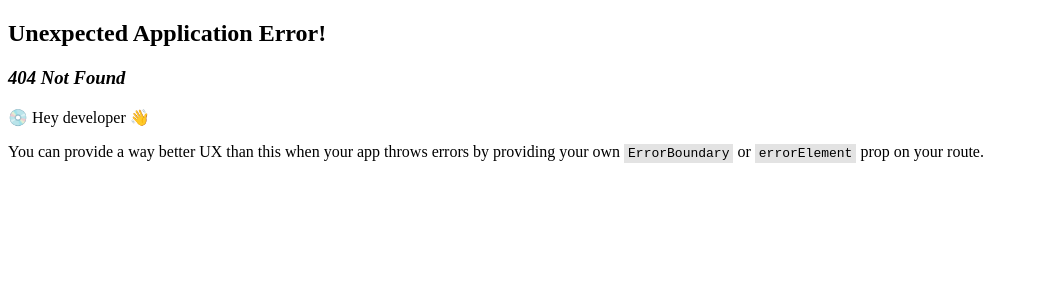
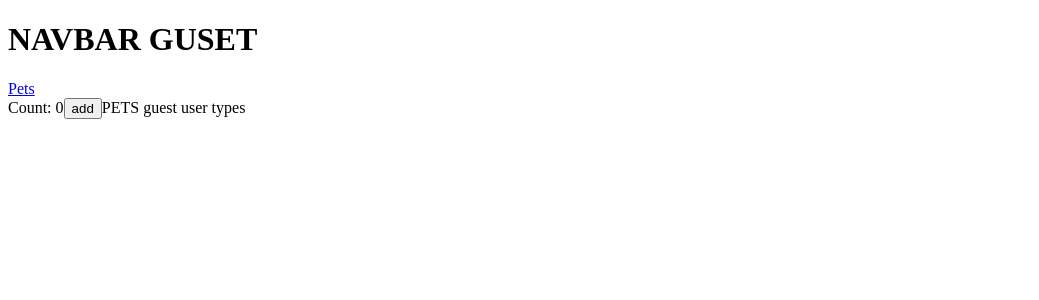
Before and after one commit to Tauri-23/AravelosPetClinic, a React (Vite) app in the folder react/: page /Pets in a window 1280 px wide. Before the commit this address had no page. Shown: the top 300 px of the page, without its empty margins (0-1039 px from the left). Built offline with nearby package versions, Linux system fonts and the light colour scheme.

Commit message:
Update
Update

```diff
--- a/react/src/router.jsx
+++ b/react/src/router.jsx
@@ -1,5 +1,8 @@
 import {createBrowserRouter} from "react-router-dom";
 import GuestDefault from "./views/Guest/default";
+import ClientDefault from "./views/Client/default";
+import GuestIndex from "./views/Guest";
+import GuestPets from "./views/Guest/pets";
 
 const router = createBrowserRouter([
     /*
@@ -12,9 +15,24 @@ const router = createBrowserRouter([
         element: <GuestDefault/>,
         children: [
             {
-
+                index: true,
+                element: <GuestIndex/>
+            },
+            {
+                path: 'Pets',
+                element: <GuestPets/>
             }
         ]
+    },
+
+    /*
+    |----------
+    | Client
+    |----------
+    */
+    {
+        path: '/Client',
+        element: <ClientDefault/>
     }
 ]);
 
--- a/react/src/views/Client/default.jsx
+++ b/react/src/views/Client/default.jsx
@@ -0,0 +1,5 @@
+export default function ClientDefault () {
+    return(
+        <>Client Default</>
+    );
+}
--- a/react/src/views/Guest/default.jsx
+++ b/react/src/views/Guest/default.jsx
@@ -1,7 +1,23 @@
+import { useEffect, useState } from "react";
+import { Link, Outlet } from "react-router-dom";
+
 export default function GuestDefault() {
+    const [count, setCount] = useState(0);
+
+    useEffect(() => {
+        alert('effect');
+    }, [count]);
+
     return(
         <>
-            Guest
+            <h1>NAVBAR GUSET</h1>
+
+            <Link to={'/Pets'}>Pets</Link> <br/>
+
+            Count: {count}
+            <button onClick={() => setCount(count+1)}>add</button>
+
+            <Outlet/>
         </>
     );
 }
--- /dev/null
+++ b/react/src/views/Guest/index.jsx
@@ -0,0 +1,7 @@
+export default function GuestIndex() {
+    return(
+        <>
+            GUEST INDEX CHILDREN OF GUSET
+        </>
+    );
+}
--- /dev/null
+++ b/react/src/views/Guest/pets.jsx
@@ -0,0 +1,9 @@
+const GuestPets = () => {
+    return(
+        <>
+            PETS guest user types
+        </>
+    );
+}
+
+export default GuestPets;
```
